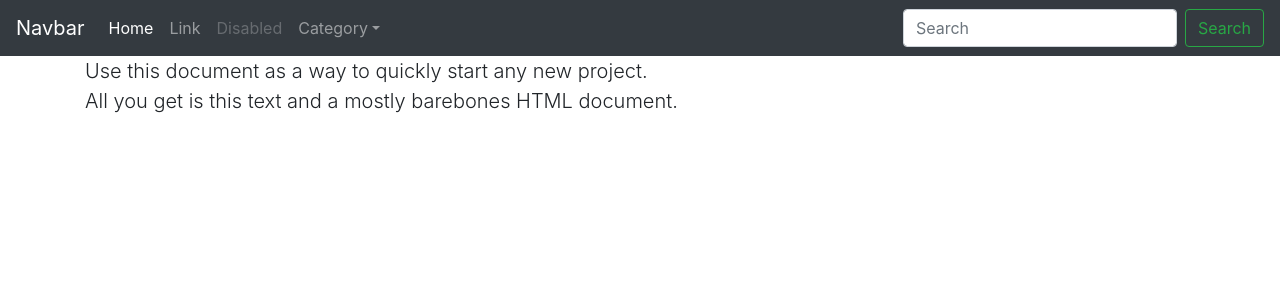
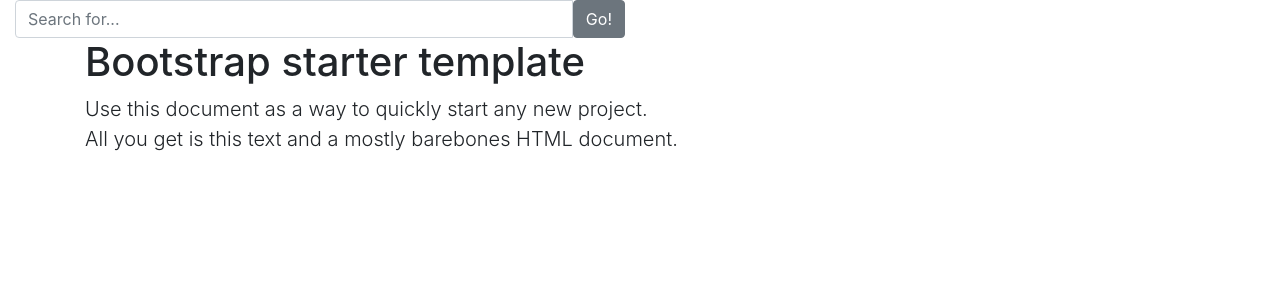
Before and after one commit to ElenaBartaskaite/MustArt, an Angular app: page / in a window 1280 px wide. Shown: the top 300 px of the page. Built offline with nearby package versions, Linux system fonts and the light colour scheme.

Commit message:
searchbar.component

```diff
--- a/src/app/app.component.html
+++ b/src/app/app.component.html
@@ -1,4 +1,5 @@
-<app-navbar></app-navbar>
+<!-- <app-navbar></app-navbar>  -->
+<app-searchbar></app-searchbar>
 <div class="container">
     <div class="starter-template">
         <h1>Bootstrap starter template</h1>
--- a/src/app/app.module.ts
+++ b/src/app/app.module.ts
@@ -5,12 +5,14 @@
 
 import { AppComponent } from './app.component';
 import { NavbarComponent } from './navbar/navbar.component';
+import { SearchbarComponent } from './searchbar/searchbar.component';
 
 
 @NgModule({
   declarations: [
     AppComponent,
-    NavbarComponent
+    NavbarComponent,
+    SearchbarComponent
   ],
   imports: [
     BrowserModule,
--- /dev/null
+++ b/src/app/searchbar/searchbar.component.html
@@ -0,0 +1,8 @@
+<div class="col-lg-6">
+  <div class="input-group">
+    <input type="text" class="form-control" placeholder="Search for..." aria-label="Search for...">
+    <span class="input-group-btn">
+      <button class="btn btn-secondary" type="button">Go!</button>
+    </span>
+  </div>
+</div>
--- /dev/null
+++ b/src/app/searchbar/searchbar.component.ts
@@ -0,0 +1,15 @@
+import { Component, OnInit } from '@angular/core';
+
+@Component({
+  selector: 'app-searchbar',
+  templateUrl: './searchbar.component.html',
+  styleUrls: ['./searchbar.component.css']
+})
+export class SearchbarComponent implements OnInit {
+
+  constructor() { }
+
+  ngOnInit() {
+  }
+
+}
```
Also changed, not shown: src/app/searchbar/searchbar.component.css (added), 1 other file (tests, documents, lock files or other folders).
